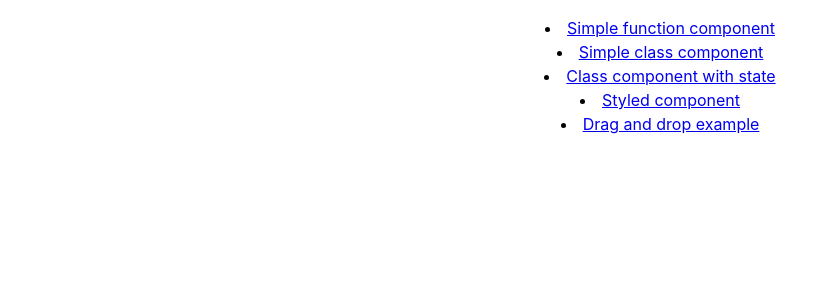
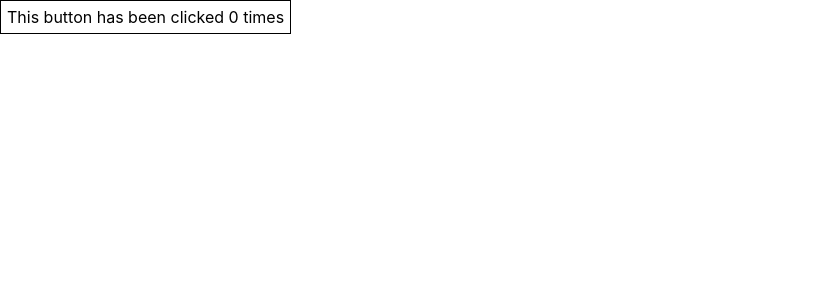
Before and after one commit to rylandg/react-showcase, a React (Create React App) app: page /function-component-with-state in a window 1280 px wide. Shown: the top 300 px of the page, without its empty margins (0-838 px from the left). Built offline with nearby package versions, Linux system fonts and the light colour scheme.

Commit message:
add function component with state example

```diff
--- /dev/null
+++ b/src/FunctionComponentWithState/FunctionComponentWithState.tsx
@@ -0,0 +1,25 @@
+import React, { useState, MouseEvent } from 'react';
+
+// We don't need to define a property type because
+// this function component doesn't need props
+export const FunctionComponentWithState: React.FC= () => {
+  const [count, setCount] = useState<number>(0);
+
+  const handleButtonPress = (evt: MouseEvent) => {
+    // This stops the button from using it's built in
+    // behavior (as defined by HTML).
+    evt.preventDefault();
+
+    // Use the updater function that we destructured from
+    // the `useState` hook above
+    setCount(count + 1);
+  }
+
+  return (
+    <div>
+      <button onClick={handleButtonPress}>
+        {`This button has been clicked ${count} times`}
+      </button>
+    </div>
+  );
+}
--- a/src/HomePage.tsx
+++ b/src/HomePage.tsx
@@ -18,6 +18,11 @@ export const HomePage: React.FC = () => {
         </Link>
       </li>
       <li>
+        <Link to='/function-component-with-state'>
+          Function component with state
+        </Link>
+      </li>
+      <li>
         <Link to='/class-component-with-state'>
           Class component with state
         </Link>
--- a/src/Router.tsx
+++ b/src/Router.tsx
@@ -9,6 +9,8 @@ import { SimpleClassComponent } from './SimpleClassComponent/SimpleClassComponen
 import { StyledComponent } from './StyledComponent/StyledComponent';
 import { DragAndDropComponent } from './DragAndDropComponent/DragAndDropComponent';
 import { ClassComponentWithState } from './ClassComponentWithState/ClassComponentWithState';
+import { FunctionComponentWithState } from './FunctionComponentWithState/FunctionComponentWithState';
+
 
 const Router: React.FC = () => {
   return (
@@ -20,6 +22,10 @@ const Router: React.FC = () => {
       <Route
         component={SimpleClassComponent}
         path='/simple-class-component'
+      />
+      <Route
+        component={FunctionComponentWithState}
+        path='/function-component-with-state'
       />
       <Route
         component={ClassComponentWithState}
```
